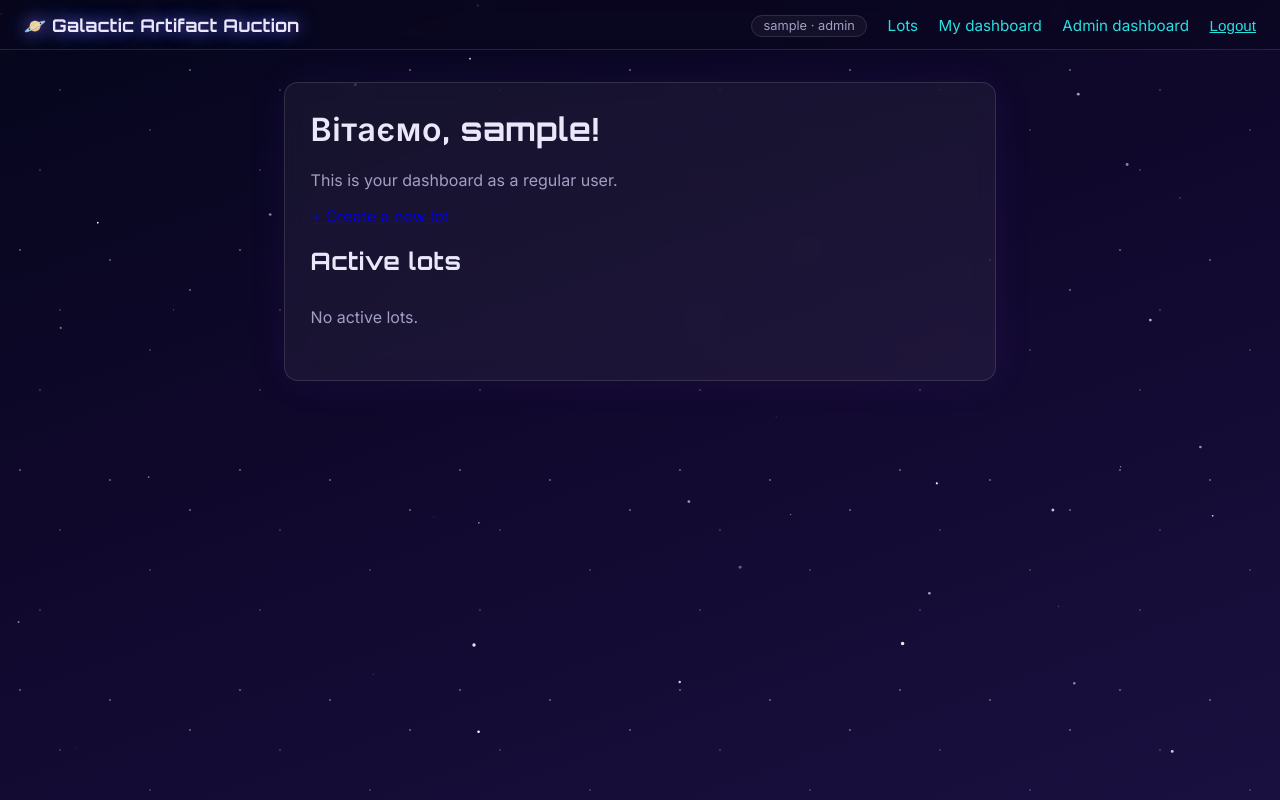
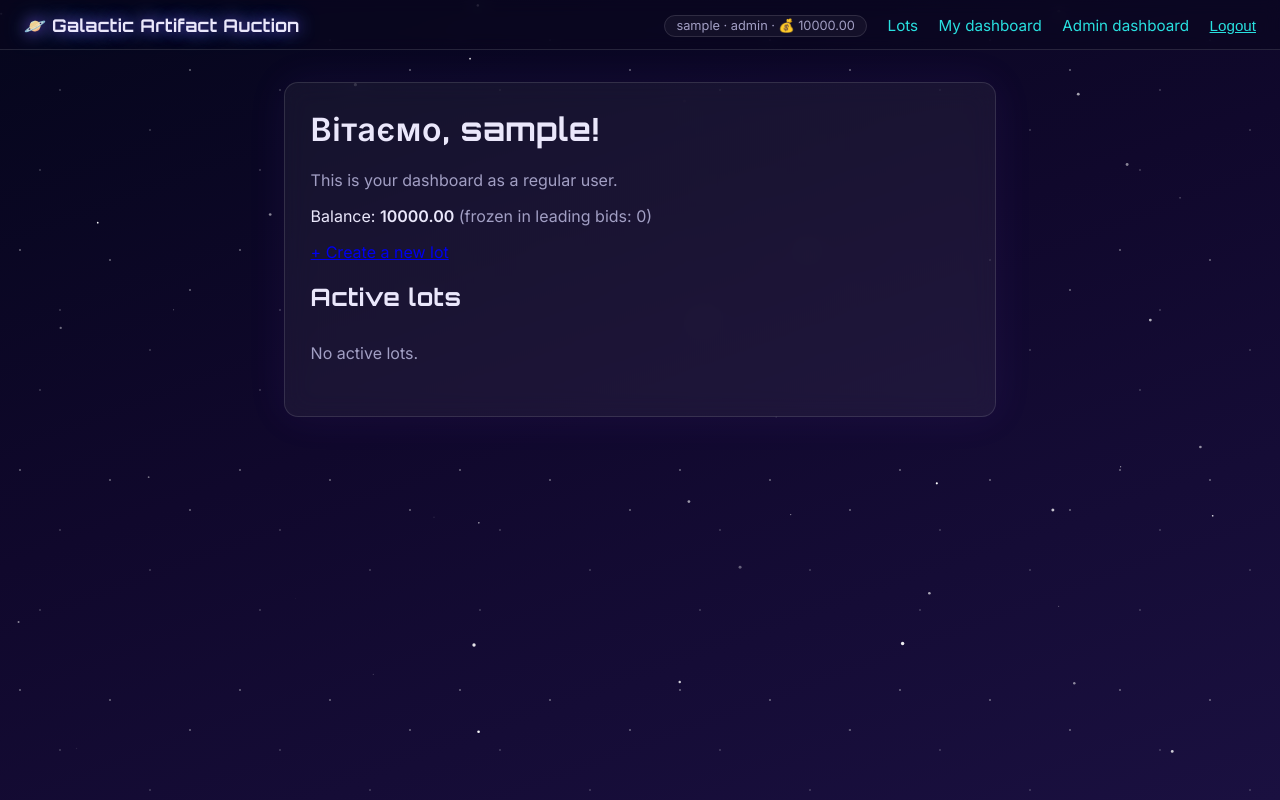
Before and after one commit to MarcoGr11/web-python, a Django app: page /dashboard/user/ in a window 1280 px wide. Run offline with Django 5.2, Linux system fonts and the light colour scheme; the visitor is signed in with stand-in values (Sample User, id 1); data that the repository does not hold is empty.

Commit message:
Show user balance in the header, user dashboard and API dashboard

```diff
--- a/src/auctions/api/views.py
+++ b/src/auctions/api/views.py
@@ -117,6 +117,7 @@ class UserDashboardView(APIView):
         my_bids = Bid.objects.filter(user=request.user).order_by("-created_at")
         return Response(
             {
+                "balance": str(request.user.profile.balance),
                 "active_lots": LotSerializer(lots, many=True).data,
                 "my_bids": BidSerializer(my_bids, many=True).data,
             }
--- a/src/auctions/web/templates/auctions/base.html
+++ b/src/auctions/web/templates/auctions/base.html
@@ -267,7 +267,7 @@
         <a class="brand" href="{% url 'home' %}">🪐 Galactic Artifact Auction</a>
         <nav>
             {% if user.is_authenticated %}
-                <span class="role-badge">{{ user.username }} · {% if user.is_staff %}admin{% else %}user{% endif %}</span>
+                <span class="role-badge">{{ user.username }} · {% if user.is_staff %}admin{% else %}user{% endif %} · 💰 {{ user.profile.balance }}</span>
                 <a href="{% url 'lot_list' %}">Lots</a>
                 <a href="{% url 'dashboard_user' %}">My dashboard</a>
                 {% if user.is_staff %}<a href="{% url 'dashboard_admin' %}">Admin dashboard</a>{% endif %}
--- a/src/auctions/web/templates/auctions/dashboard_user.html
+++ b/src/auctions/web/templates/auctions/dashboard_user.html
@@ -3,6 +3,8 @@
 <div class="card">
     <h1>Вітаємо, {{ user.username }}!</h1>
     <p class="muted">This is your dashboard as a regular user.</p>
+    <p>Balance: <strong>{{ user.profile.balance }}</strong>
+        <span class="muted">(frozen in leading bids: {{ frozen }})</span></p>
     <p><a href="{% url 'lot_create' %}">+ Create a new lot</a></p>
     <h2>Active lots</h2>
     <ul class="plain">
--- a/src/auctions/web/views.py
+++ b/src/auctions/web/views.py
@@ -3,6 +3,7 @@ from django.contrib.auth.decorators import login_required
 from django.contrib.auth.forms import AuthenticationForm
 from django.contrib.auth.models import User
 from django.core.exceptions import PermissionDenied
+from django.db.models import Sum
 from django.shortcuts import get_object_or_404, redirect, render
 from django.utils import timezone
 
@@ -47,7 +48,10 @@ def logout_view(request):
 @login_required
 def dashboard_user(request):
     lots = Lot.objects.filter(ends_at__gte=timezone.now()).order_by("ends_at")
-    return render(request, "auctions/dashboard_user.html", {"lots": lots})
+    frozen = request.user.winning_lots.filter(ends_at__gt=timezone.now()).aggregate(
+        total=Sum("current_highest_bid")
+    )["total"]
+    return render(request, "auctions/dashboard_user.html", {"lots": lots, "frozen": frozen or 0})
 
 
 @role_required("admin")
```
Also changed, not shown: src/auctions/tests/test_balance.py (+10 -0 lines).
